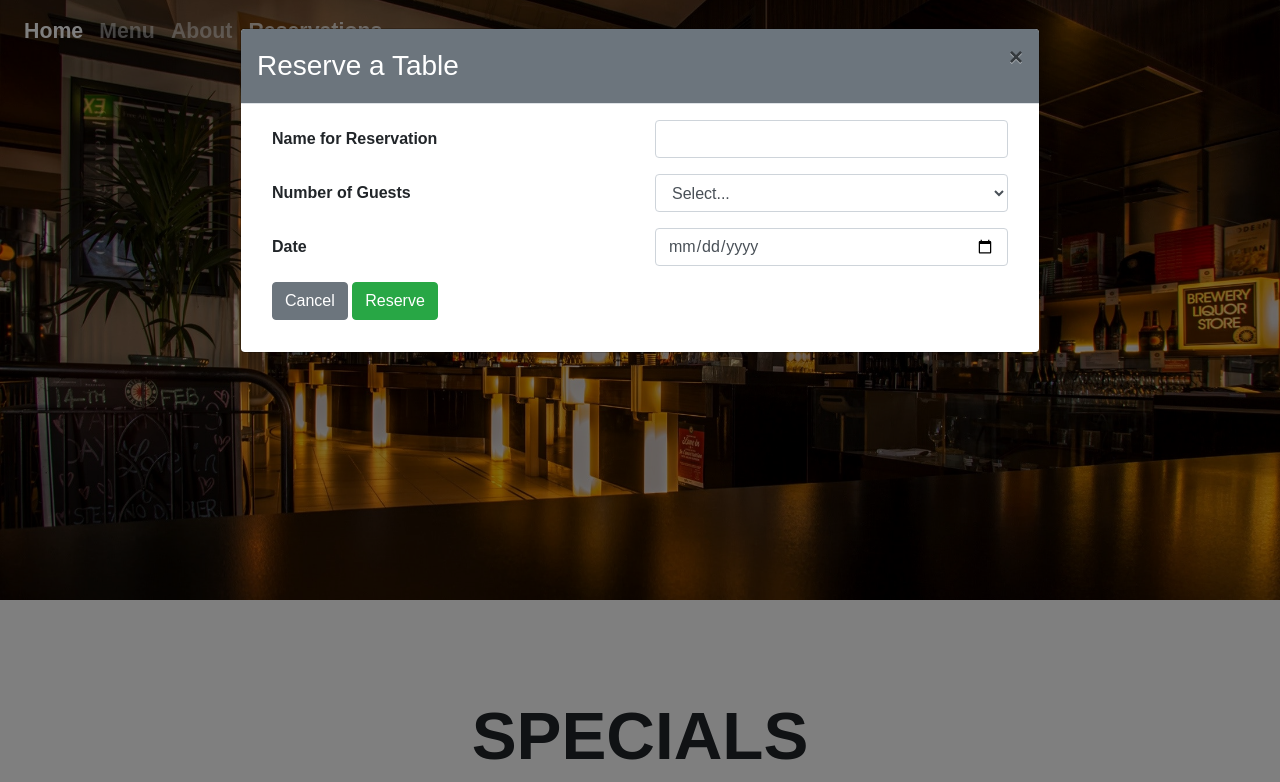
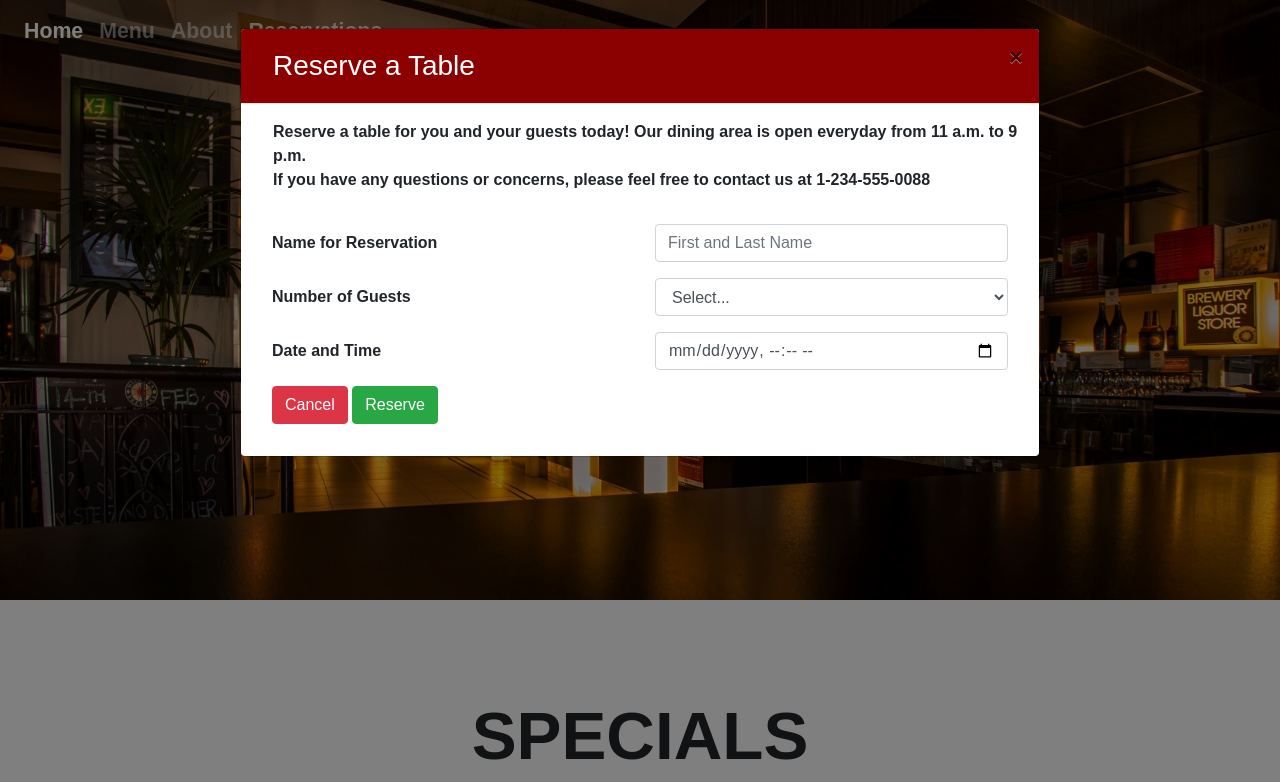
Before and after one commit to jonmv3code/projectRestaurant, a website: page index.html in a window 1280 px wide. Both pictures are taken after a click on the link "Reservations". Shown: the top 782 px of the page. Drawn offline with nearby package versions, Linux system fonts and the light colour scheme; a web font is replaced by a local one.

Commit message:
BF messed with modal

```diff
--- a/index.html
+++ b/index.html
@@ -70,17 +70,22 @@
     <div id="reserveModal" class="modal fade" role="dialog">
       <div class="modal-dialog modal-lg" role="document">
         <div class="modal-content">
-          <div class="modal-header bg-secondary text-white">
-              <h3 class="modal-title">Reserve a Table</h3>
+          <div class="modal-header modalHead text-white">
+              <h3 class="modal-title ml-3">Reserve a Table</h3>
               <button type="button" class="close btn-danger btn-lg" data-dismiss="modal">&times;</button>
           </div>
           <div class="modal-body">
             <div class="container-fluid">
               <form>
+                <div class="form-group row">
+                  <p class="para ml-3">
+                    Reserve a table for you and your guests today! Our dining area is open everyday from 11 a.m. to 9 p.m. <br>If you have any questions or concerns, please feel free to contact us at 1-234-555-0088
+                  </p>
+                </div>
                   <div class="form-group row">
                       <label class="col col-form-label" for="guestName">Name for Reservation</label>
                       <div class="col">
-                          <input type="text" id="guestName" name="guestName" class="form-control">
+                          <input type="text" id="guestName" name="guestName" class="form-control" placeholder="First and Last Name">
                       </div>
                   </div>
                   <div class="form-group row">
@@ -101,16 +106,16 @@
 
 
                   <div class="form-group row">
-                    <label class="col-sm col-form-label" for="date">Date</label>
+                    <label class="col-sm col-form-label" for="date">Date and Time</label>
                     <div class="col">
-                      <input class="form-control" type="date" id="date" name="date" placeholder="date">
+                      <input class="form-control" type="datetime-local" id="date" required name="date" placeholder="Date and Time">
                     </div>
                   </div>
 
 
                   <div class="form-group row">
                     <div class="col">
-                      <button data-dismiss="modal" class="btn btn-primary btn-secondary">Cancel</button>
+                      <button data-dismiss="modal" class="btn btn-danger">Cancel</button>
                       <button class="btn btn-success" type="submit">Reserve</button>
                     </div>
                   </div>
--- a/styles.css
+++ b/styles.css
@@ -152,3 +152,11 @@ h4 {
     object-fit: cover;
     object-position: center;
 }
+
+.para {
+    align-self: center;
+}
+
+.modalHead {
+    background-color: darkred;
+}
```
Also changed, not shown: menu.html (+11 -6 lines).
